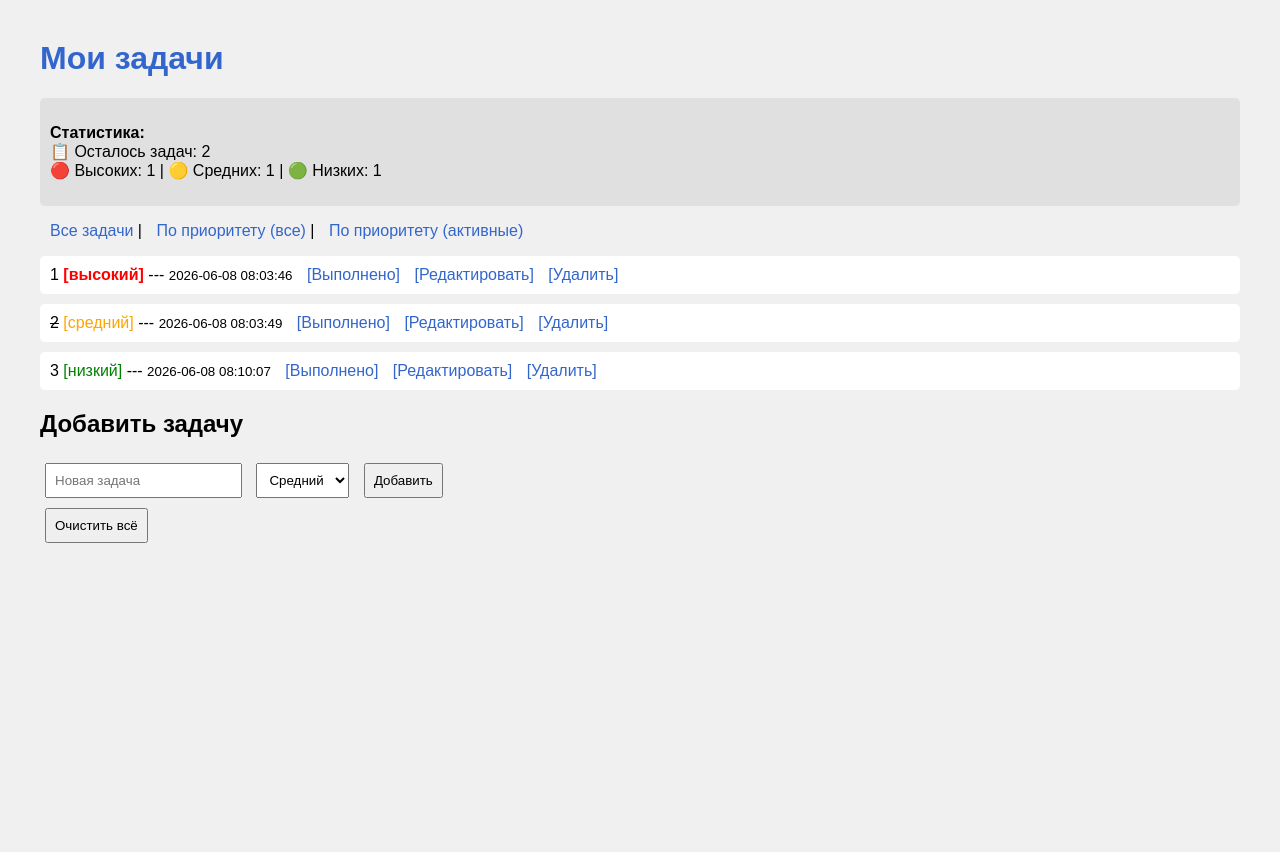
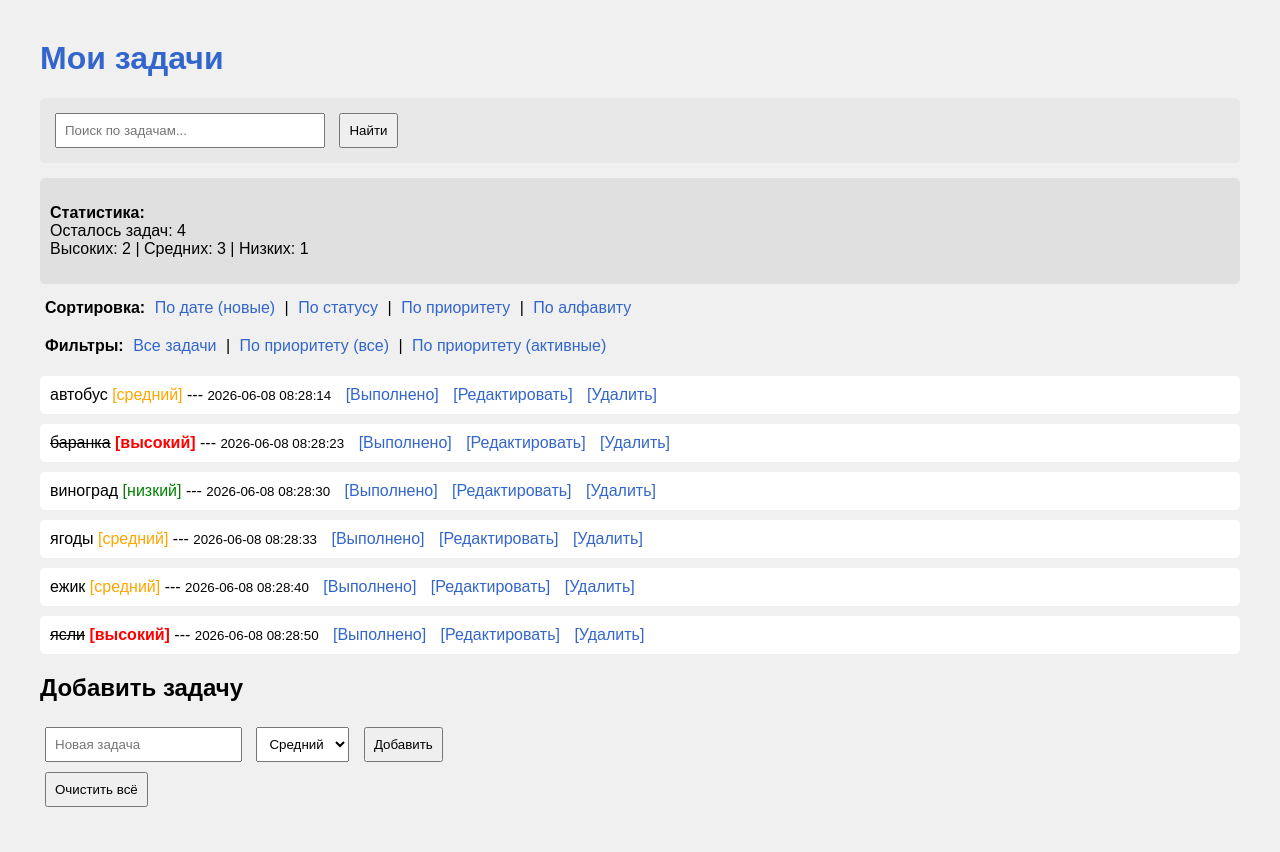
Before and after one commit to Alexandra-bot229/my-todo-app3, a Flask app: page / in a window 1280 px wide. Before the commit the page ends 543 px from the top, so only its background shows below. Run offline with Flask 3, Linux system fonts and the light colour scheme.

Commit message:
ПР7 и ПР8: поиск и сортировка задач

```diff
--- a/app.py
+++ b/app.py
@@ -24,7 +24,7 @@ tasks = load_tasks()
 
 @app.route('/')
 def index():
-    return render_template('index.html', tasks=tasks)
+    return render_template('index.html', tasks=tasks, search_query='')
 
 @app.route('/add', methods=['POST'])
 def add_task():
@@ -87,6 +87,42 @@ def edit_task(task_id):
 
     return render_template('edit.html', task=task)
 
+# ==================== ПОИСК ====================
+@app.route('/search')
+def search():
+    query = request.args.get('q', '').strip().lower()
+    if query:
+        filtered_tasks = [task for task in tasks if query in task['text'].lower()]
+    else:
+        filtered_tasks = tasks
+    return render_template('index.html', tasks=filtered_tasks, search_query=query)
+
+# ==================== СОРТИРОВКИ ====================
+@app.route('/sort/date')
+def sort_by_date():
+    sorted_tasks = sorted(tasks, key=lambda t: t.get('date', ''), reverse=True)
+    return render_template('index.html', tasks=sorted_tasks, search_query='')
+
+@app.route('/sort/status')
+def sort_by_status():
+    sorted_tasks = sorted(tasks, key=lambda t: t.get('done', False))
+    return render_template('index.html', tasks=sorted_tasks, search_query='')
+
+@app.route('/sort/priority')
+def sort_by_priority():
+    priority_order = {'высокий': 1, 'средний': 2, 'низкий': 3}
+    sorted_tasks = sorted(
+        tasks,
+        key=lambda t: priority_order.get(t.get('priority', 'средний'), 2)
+    )
+    return render_template('index.html', tasks=sorted_tasks, search_query='')
+
+@app.route('/sort/alpha')
+def sort_by_alpha():
+    sorted_tasks = sorted(tasks, key=lambda t: t.get('text', '').lower())
+    return render_template('index.html', tasks=sorted_tasks, search_query='')
+
+# ==================== ПРИОРИТЕТЫ (старые маршруты) ====================
 @app.route('/by_priority')
 def by_priority():
     priority_order = {'высокий': 3, 'средний': 2, 'низкий': 1}
@@ -95,7 +131,7 @@ def by_priority():
         key=lambda task: priority_order.get(task.get('priority', 'средний'), 2),
         reverse=True
     )
-    return render_template('index.html', tasks=sorted_tasks)
+    return render_template('index.html', tasks=sorted_tasks, search_query='')
 
 @app.route('/by_priority_active')
 def by_priority_active():
@@ -106,7 +142,7 @@ def by_priority_active():
         key=lambda task: priority_order.get(task.get('priority', 'средний'), 2),
         reverse=True
     )
-    return render_template('index.html', tasks=sorted_tasks)
+    return render_template('index.html', tasks=sorted_tasks, search_query='')
 
 if __name__ == '__main__':
     app.run(debug=True)
--- a/tasks.json
+++ b/tasks.json
@@ -1,20 +1,38 @@
 [
   {
-    "text": "1",
-    "date": "2026-06-08 08:03:46",
+    "text": "автобус",
+    "date": "2026-06-08 08:28:14",
     "done": false,
+    "priority": "средний"
+  },
+  {
+    "text": "баранка",
+    "date": "2026-06-08 08:28:23",
+    "done": true,
     "priority": "высокий"
   },
   {
-    "text": "2",
-    "date": "2026-06-08 08:03:49",
-    "done": true,
+    "text": "виноград",
+    "date": "2026-06-08 08:28:30",
+    "done": false,
+    "priority": "низкий"
+  },
+  {
+    "text": "ягоды",
+    "date": "2026-06-08 08:28:33",
+    "done": false,
     "priority": "средний"
   },
   {
-    "text": "3",
-    "date": "2026-06-08 08:10:07",
+    "text": "ежик",
+    "date": "2026-06-08 08:28:40",
     "done": false,
-    "priority": "низкий"
+    "priority": "средний"
+  },
+  {
+    "text": "ясли",
+    "date": "2026-06-08 08:28:50",
+    "done": true,
+    "priority": "высокий"
   }
 ]
--- a/templates/index.html
+++ b/templates/index.html
@@ -54,26 +54,67 @@
             border-radius: 5px;
             margin: 10px 0;
         }
+
+        .search-form {
+            margin: 15px 0;
+            padding: 10px;
+            background-color: #e8e8e8;
+            border-radius: 5px;
+        }
+
+        .search-form input {
+            width: 250px;
+        }
+
+        .nav-links {
+            margin: 10px 0;
+            padding: 5px;
+        }
+
+        .nav-links a {
+            margin: 0 5px;
+        }
     </style>
 </head>
 <body>
     <h1>Мои задачи</h1>
 
+    <!-- Форма поиска -->
+    <div class="search-form">
+        <form action="/search" method="get">
+            <input type="text" name="q" placeholder="Поиск по задачам..." value="{{ search_query or '' }}">
+            <button type="submit">Найти</button>
+            {% if search_query %}
+                <a href="/">[Сбросить]</a>
+            {% endif %}
+        </form>
+    </div>
+
     <div class="stats">
         <p>
             <strong>Статистика:</strong><br>
-            📋 Осталось задач: {{ tasks | selectattr('done', 'equalto', False) | list | length }}<br>
-            🔴 Высоких: {{ tasks | selectattr('priority', 'equalto', 'высокий') | list | length }} |
-            🟡 Средних: {{ tasks | selectattr('priority', 'equalto', 'средний') | list | length }} |
-            🟢 Низких: {{ tasks | selectattr('priority', 'equalto', 'низкий') | list | length }}
+            Осталось задач: {{ tasks | selectattr('done', 'equalto', False) | list | length }}<br>
+            Высоких: {{ tasks | selectattr('priority', 'equalto', 'высокий') | list | length }} |
+            Средних: {{ tasks | selectattr('priority', 'equalto', 'средний') | list | length }} |
+            Низких: {{ tasks | selectattr('priority', 'equalto', 'низкий') | list | length }}
         </p>
     </div>
 
-    <p>
+    <!-- Ссылки сортировки -->
+    <div class="nav-links">
+        <strong>Сортировка:</strong>
+        <a href="/sort/date">По дате (новые)</a> |
+        <a href="/sort/status">По статусу</a> |
+        <a href="/sort/priority">По приоритету</a> |
+        <a href="/sort/alpha">По алфавиту</a>
+    </div>
+
+    <div class="nav-links">
+        <strong>Фильтры:</strong>
         <a href="/">Все задачи</a> |
         <a href="/by_priority">По приоритету (все)</a> |
         <a href="/by_priority_active">По приоритету (активные)</a>
-    </p>
+    </div>
 
     <ul>
         {% for task in tasks %}
@@ -103,6 +144,10 @@
         {% endfor %}
     </ul>
 
+    {% if tasks|length == 0 %}
+        <p>Нет задач.</p>
+    {% endif %}
+
     <h2>Добавить задачу</h2>
     <form method="POST" action="/add">
         <input type="text" name="task" placeholder="Новая задача" required>
```
